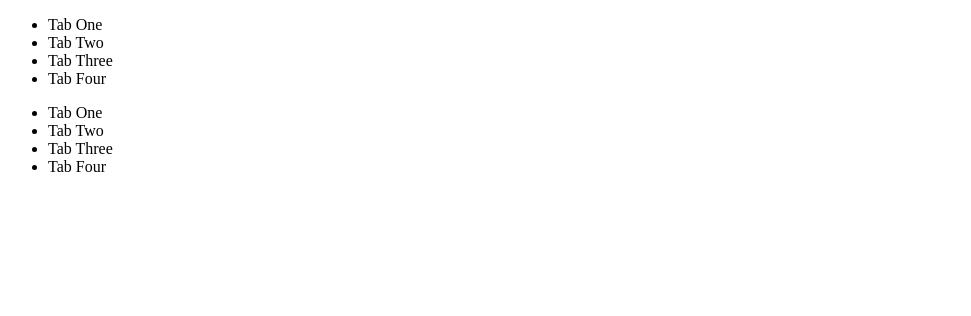
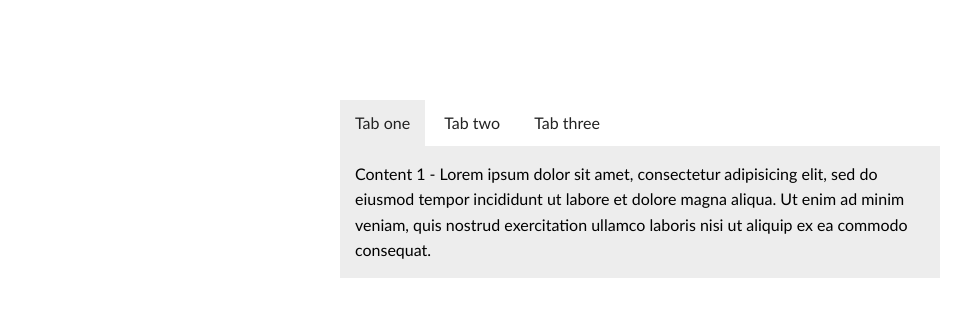
Before and after one commit to babakfp/easy-tab, a plain HTML site: page demo.html in a window 1280 px wide. Shown: the whole page, without its empty margins (0-971 px from the left). Drawn offline with Linux system fonts and the light colour scheme.

Commit message:
Update demo.html

```diff
--- a/demo.html
+++ b/demo.html
@@ -1,68 +1,82 @@
 <!DOCTYPE html>
 <head>
-    <title>Easy Tab</title>
+    <!-- link to easytab css file -->
     <link rel="stylesheet" href="style.css">
+
+    <style>
+
+        /*
+        ===
+            Not necessary
+        ===
+        */
+
+        body {
+            width: 600px;
+            margin: 100px auto 0;
+            font-family: 'Trebuchet MS';
+            line-height: 1.6;
+        }
+
+        .tab-box {
+            margin: 0px;
+            padding: 0px;
+            list-style: none;
+        }
+
+        .tab-box .tab {
+            background: none;
+            color: #222;
+            display: inline-block;
+            padding: 10px 15px;
+            cursor: pointer;
+        }
+
+        .tab-box .tab.current {
+            background: #ededed;
+            color: #222;
+        }
+
+        .content {
+            background: #ededed;
+            padding: 15px;
+        }
+
+    </style>
 </head>
 <body>
 
-<div class="ez-container ez-tab-1">
+<!-- easytab container with unique class -->
+<div id="easytab-one-container">
 
-	<ul class="tab-box">
-        <!-- tab current -->
-		<li class="tab">Tab One</li>
-		<li class="tab">Tab Two</li>
-		<li class="tab">Tab Three</li>
-		<li class="tab">Tab Four</li>
+    <!-- easytab tab-container with necessary class -->
+    <ul class="tab-box">
+        <!-- easytab tab with necessary class -->
+		<li class="tab">Tab one</li>
+        <!-- easytab tab with necessary class -->
+		<li class="tab">Tab two</li>
+        <!-- easytab tab with necessary class -->
+		<li class="tab">Tab three</li>
 	</ul>
 
+    <!-- easytab content-container with necessary class -->
 	<section class="content-box">
-        <!-- content current -->
-        <div class="content">1 - Lorem ipsum dolor sit amet, consectetur adipisicing elit, sed do eiusmod tempor incididunt ut labore et dolore magna aliqua. Ut enim ad minim veniam, quis nostrud exercitation ullamco laboris nisi ut aliquip ex ea commodo consequat.</div>
-        <div class="content">2 - Duis aute irure dolor in reprehenderit in voluptate velit esse cillum dolore eu fugiat nulla pariatur. Excepteur sint occaecat cupidatat non proident, sunt in culpa qui officia deserunt mollit anim id est laborum.</div>
-        <div class="content">3 - Ut enim ad minim veniam, quis nostrud exercitation ullamco laboris nisi ut aliquip ex ea commodo consequat. Duis aute irure dolor in reprehenderit in voluptate velit esse cillum dolore eu fugiat nulla pariatur.</div>
-        <div class="content">4 - Sed do eiusmod tempor incididunt ut labore et dolore magna aliqua. Ut enim ad minim veniam, quis nostrud exercitation ullamco laboris nisi ut aliquip ex ea commodo consequat.</div>
+        <!-- easytab content with necessary class -->
+        <div class="content">Content 1 - Lorem ipsum dolor sit amet, consectetur adipisicing elit, sed do eiusmod tempor incididunt ut labore et dolore magna aliqua. Ut enim ad minim veniam, quis nostrud exercitation ullamco laboris nisi ut aliquip ex ea commodo consequat.</div>
+        <!-- easytab content with necessary class -->
+        <div class="content">Content 2 - Duis aute irure dolor in reprehenderit in voluptate velit esse cillum dolore eu fugiat nulla pariatur. Excepteur sint occaecat cupidatat non proident, sunt in culpa qui officia deserunt mollit anim id est laborum.</div>
+        <!-- easytab content with necessary class -->
+        <div class="content">Content 3 - Ut enim ad minim veniam, quis nostrud exercitation ullamco laboris nisi ut aliquip ex ea commodo consequat. Duis aute irure dolor in reprehenderit in voluptate velit esse cillum dolore eu fugiat nulla pariatur.</div>
     </section>
 
-</div><!-- container -->
+</div><!-- easytab-container -->
 
+</body>
+    <!-- link to easytab js file -->
+    <script src="script.js"></script>
 
-
-<div class="ez-container ez-tab-2">
-
-	<ul class="tab-box">
-        <!-- tab current -->
-		<li class="tab">Tab One</li>
-		<li class="tab">Tab Two</li>
-		<li class="tab">Tab Three</li>
-		<li class="tab">Tab Four</li>
-	</ul>
-
-	<section class="content-box">
-        <!-- content current -->
-        <div class="content">1 - Lorem ipsum dolor sit amet, consectetur adipisicing elit, sed do eiusmod tempor incididunt ut labore et dolore magna aliqua. Ut enim ad minim veniam, quis nostrud exercitation ullamco laboris nisi ut aliquip ex ea commodo consequat.</div>
-        <div class="content">2 - Duis aute irure dolor in reprehenderit in voluptate velit esse cillum dolore eu fugiat nulla pariatur. Excepteur sint occaecat cupidatat non proident, sunt in culpa qui officia deserunt mollit anim id est laborum.</div>
-        <div class="content">3 - Ut enim ad minim veniam, quis nostrud exercitation ullamco laboris nisi ut aliquip ex ea commodo consequat. Duis aute irure dolor in reprehenderit in voluptate velit esse cillum dolore eu fugiat nulla pariatur.</div>
-        <div class="content">4 - Sed do eiusmod tempor incididunt ut labore et dolore magna aliqua. Ut enim ad minim veniam, quis nostrud exercitation ullamco laboris nisi ut aliquip ex ea commodo consequat.</div>
-    </section>
-
-</div><!-- container -->
-
-
-
-
-
-
-
-
-
-<script src="script.js"></script>
-
-<script>
-
-    ez('.ez-tab-1');
-
-    ez('.ez-tab-2');
-
-</script>
-
-</body></html>
+    <script>
+        // call easy tab function with unique container class -->
+        easytab('easytab-one-container');
+    </script>
+</html>
```
